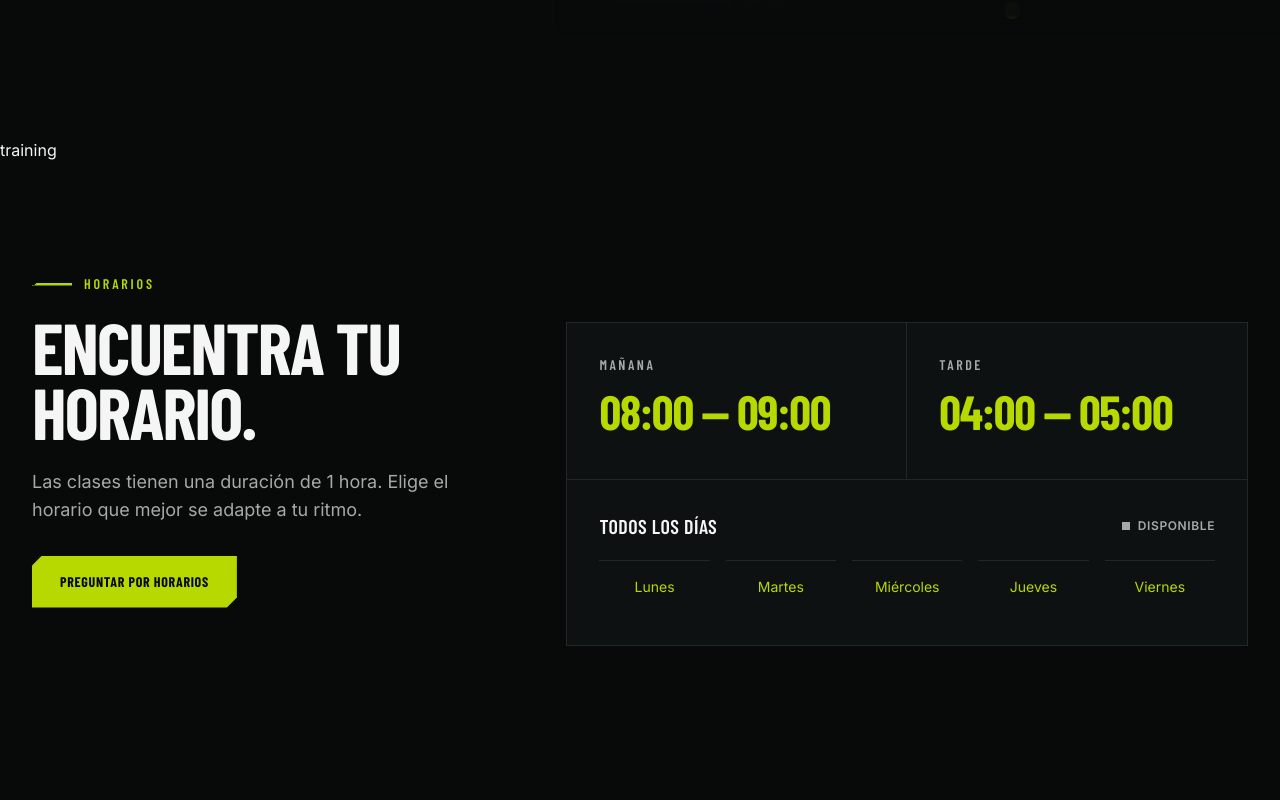
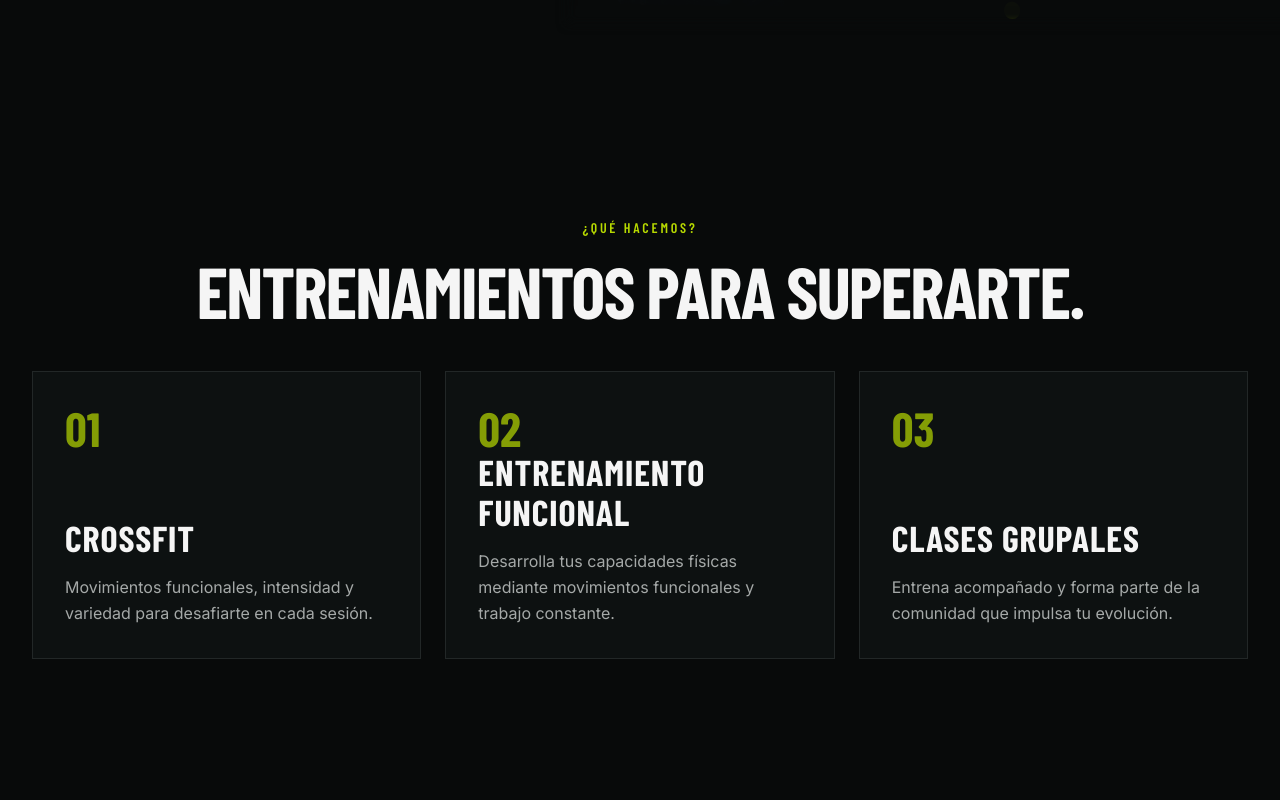
Before and after one commit to DilnLemos/dharma-website, a React (Vite) app: page / in a window 1280 px wide. Shown: the part 1580-2380 px from the top of the page. Built offline with nearby package versions, Linux system fonts and the light colour scheme; a web font is replaced by a local one.

Commit message:
feat(nueva section): se creo la section de training donde dice que se hace en dharma
se adiciono crosffit, entrenamientos funcionales y clases grupales

```diff
--- a/src/components/Footer.tsx
+++ b/src/components/Footer.tsx
@@ -1,4 +1,5 @@
 import DharmaLogo from "@/assets/DharmaLogo.webp";
+import GithubIcon from "@/assets/github.svg";
 import InstagramIcon from "@/assets/Instagram.svg";
 import WhatsappIcon from "@/assets/Whatsapp.svg";
 import { INSTAGRAM_URL, WHATSAPP_URL } from "@/utils";
@@ -23,6 +24,19 @@ const CHANNELS = [
     label: "WhatsApp",
     href: WHATSAPP_URL,
     icon: WhatsappIcon,
+  },
+] as const;
+
+const TEAM_MEMBERS = [
+  {
+    name: "Dilan Lemos",
+    instagram: "https://www.instagram.com/dilnlemos",
+    github: "https://github.com/DilnLemos",
+  },
+  {
+    name: "Álvaro José",
+    instagram: "https://www.instagram.com/alvarito_personal1357",
+    github: "https://github.com/AlvaroJose1357",
   },
 ] as const;
 
@@ -94,6 +108,7 @@ export default function Footer() {
                       href={channel.href}
                       target="_blank"
                       rel="noreferrer"
+                      aria-label={`Abrir ${channel.label} de Dharma CrossFit`}
                       className="font-display text-fg/80 hover:text-lime focus-visible:outline-lime flex items-center gap-3 text-sm font-medium tracking-wide uppercase transition-colors duration-200 focus-visible:outline-2 focus-visible:outline-offset-4"
                     >
                       <img
@@ -112,13 +127,48 @@ export default function Footer() {
         </div>
 
         <div className="border-border mt-12 flex flex-col gap-3 border-t pt-6 sm:mt-14 sm:flex-row sm:items-center sm:justify-between">
-          <p className="text-fg-muted order-2 text-xs tracking-[0.18em] uppercase sm:order-1">
-            DilnLemos{" "}
-            <span aria-hidden="true" className="text-lime">
-              x
-            </span>{" "}
-            Álvaro José
-          </p>
+          <nav aria-label="Team members" className="order-2 sm:order-1">
+            <h2 className="sr-only">Team members</h2>
+            <ul className="text-fg-muted flex flex-col gap-3 text-xs tracking-[0.12em] uppercase">
+              {TEAM_MEMBERS.map((member) => (
+                <li key={member.name} className="flex items-center gap-4">
+                  <span className="min-w-28">{member.name}</span>
+                  <a
+                    href={member.instagram}
+                    target="_blank"
+                    rel="noreferrer"
+                    className="hover:text-lime focus-visible:outline-lime transition-colors focus-visible:outline-2 focus-visible:outline-offset-4"
+                  >
+                    <span className="sr-only">
+                      Instagram profile of {member.name}
+                    </span>
+                    <img
+                      src={InstagramIcon}
+                      alt=""
+                      aria-hidden="true"
+                      className="h-6 w-6"
+                    />
+                  </a>
+                  <a
+                    href={member.github}
+                    target="_blank"
+                    rel="noreferrer"
+                    className="hover:text-lime focus-visible:outline-lime transition-colors focus-visible:outline-2 focus-visible:outline-offset-4"
+                  >
+                    <span className="sr-only">
+                      GitHub profile of {member.name}
+                    </span>
+                    <img
+                      src={GithubIcon}
+                      alt=""
+                      aria-hidden="true"
+                      className="h-8 w-8"
+                    />
+                  </a>
+                </li>
+              ))}
+            </ul>
+          </nav>
           <p className="text-fg-muted order-1 text-xs tracking-wider sm:order-2">
             © {new Date().getFullYear()} Dharma CrossFit - Todos los derechos
             reservados.
--- a/src/components/Training.tsx
+++ b/src/components/Training.tsx
@@ -1,3 +1,58 @@
+const TRAINING_TYPES = [
+  {
+    number: "01",
+    title: "CrossFit",
+    description:
+      "Movimientos funcionales, intensidad y variedad para desafiarte en cada sesión.",
+  },
+  {
+    number: "02",
+    title: "Entrenamiento funcional",
+    description:
+      "Desarrolla tus capacidades físicas mediante movimientos funcionales y trabajo constante.",
+  },
+  {
+    number: "03",
+    title: "Clases grupales",
+    description:
+      "Entrena acompañado y forma parte de la comunidad que impulsa tu evolución.",
+  },
+] as const;
+
 export default function Training() {
-  return <div>training</div>;
+  return (
+    <section id="entrenamientos" className="py-10 sm:py-20">
+      <div className="mx-auto max-w-7xl px-5 lg:px-8">
+        <div className="text-center">
+          <p className="font-display text-lime text-sm font-semibold tracking-[0.2em] uppercase">
+            ¿Qué hacemos?
+          </p>
+          <h2 className="font-display text-fg mt-5 text-5xl leading-[0.9] font-bold tracking-tight uppercase sm:text-7xl">
+            Entrenamientos para superarte.
+          </h2>
+        </div>
+
+        <div className="mt-12 grid gap-4 lg:grid-cols-3 lg:gap-6">
+          {TRAINING_TYPES.map((training) => (
+            <article
+              key={training.number}
+              className="border-border bg-card-bg group hover:border-lime relative flex min-h-72 flex-col justify-between border p-6 transition-colors duration-300 sm:p-8"
+            >
+              <span className="font-display text-lime text-5xl leading-none font-bold opacity-70 transition-opacity duration-300 group-hover:opacity-100">
+                {training.number}
+              </span>
+              <div>
+                <h3 className="font-display text-fg text-3xl font-bold tracking-wide uppercase sm:text-4xl">
+                  {training.title}
+                </h3>
+                <p className="text-fg-muted mt-4 max-w-sm text-sm leading-relaxed sm:text-base">
+                  {training.description}
+                </p>
+              </div>
+            </article>
+          ))}
+        </div>
+      </div>
+    </section>
+  );
 }
```
Also changed, not shown: src/assets/github.svg (added).
